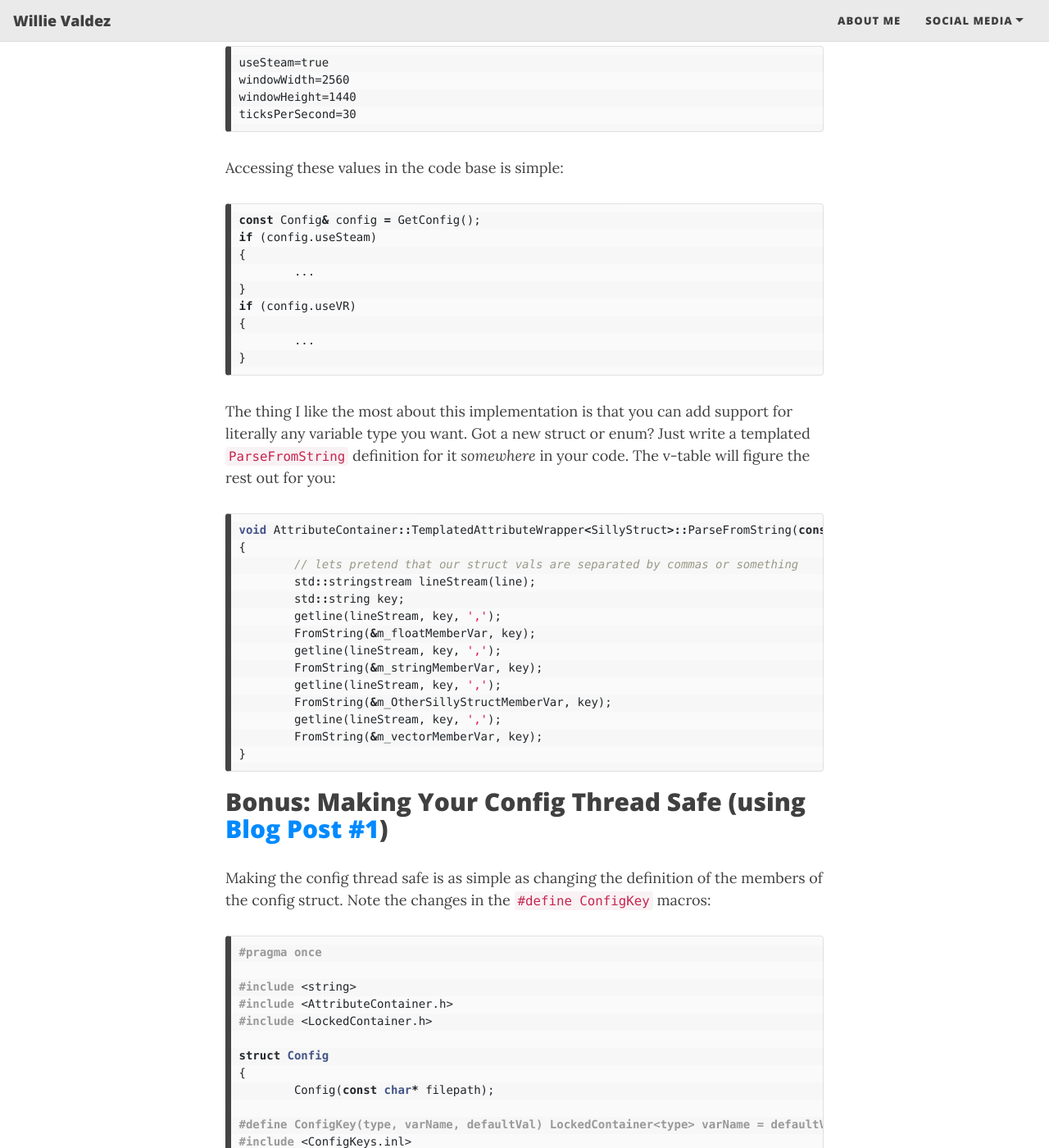
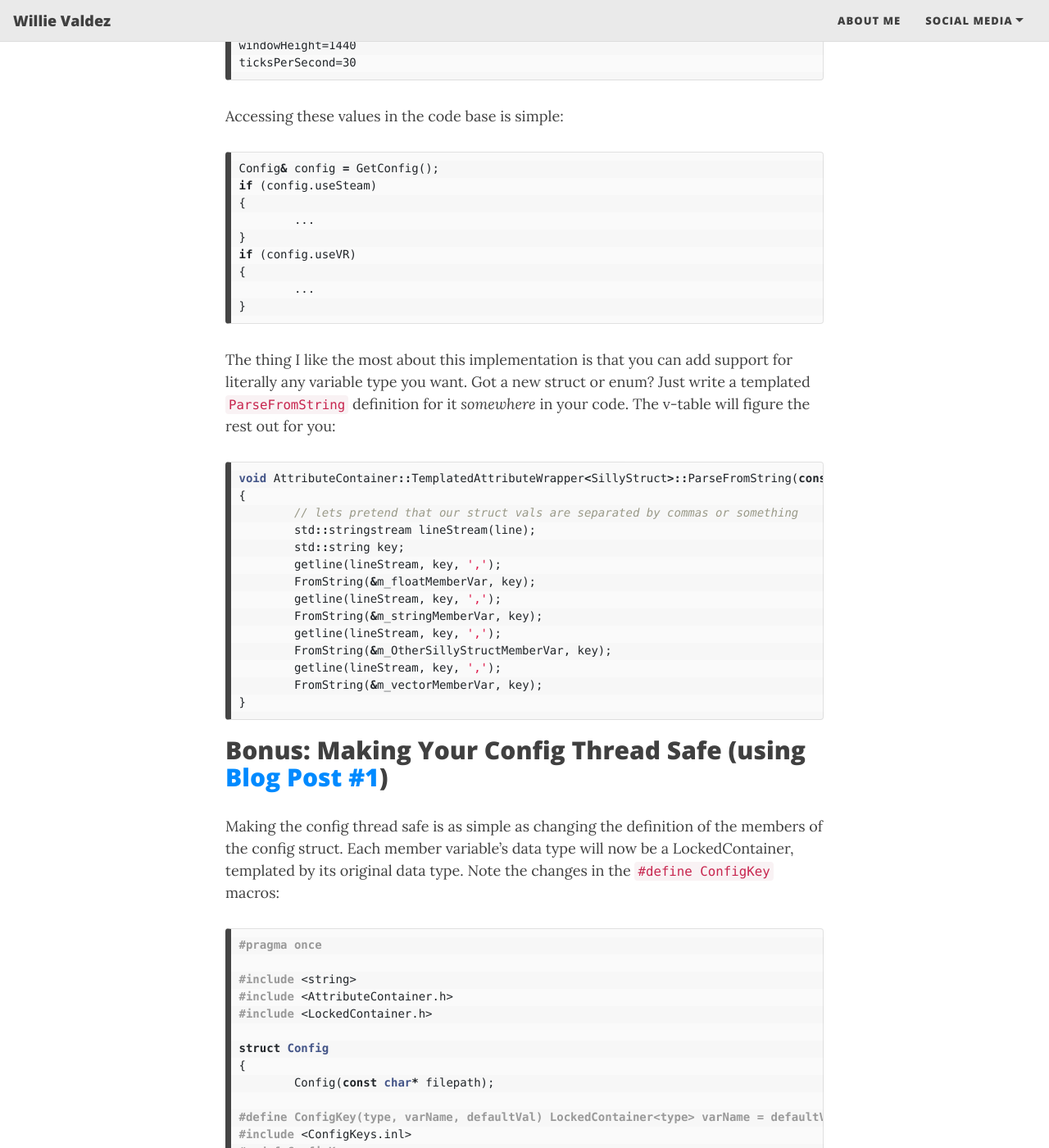
Before and after one commit to g2valdez/willievaldez.github.io, a Jekyll site: the page built from _posts/2020-10-18-Config.md, in a window 1280 px wide and 1400 px high, scrolled down 4551 px. Shown: the whole window at 82% size. Built offline with Jekyll 4.4.1, drawn with Linux system fonts in a browser that asks for light colours; nearby versions of some CDN libraries.

Commit message:
small tweaks to blog post 4

````diff
--- a/_posts/2020-10-18-Config.md
+++ b/_posts/2020-10-18-Config.md
@@ -82,7 +82,6 @@
 
 Awesome, now we can make parsers for any data type. Here's my `bool` parser, for example:
 ```cpp
-
 void TemplatedAttributeWrapper<bool>::ParseFromString(bool* m_data, const std::string& rawVal)
 {
 	std::string lowerCase = rawVal;
@@ -93,9 +92,7 @@
 
 	*m_data = lowerCase == "true" ? true : false;
 }
-
 ```
-
 
 Now I'm gonna do something weird. I'm going to define the config keys in a separate `.inl` file, because we will be using this code snippet multiple times. I'm doing this instead of duplicating the code because if I want to add a new config, I only want to add one line of code.
 
@@ -139,8 +136,7 @@
 	};
 };
 
-const Config& GetConfig();
-
+Config& GetConfig();
 ```
 
 Now we define the function that will lazy load the config file and set attributes in the static `Config` object. I'm gonna keep the config parsing simple for now, and expect each variable in `config.txt` to be `key=value` separated by newlines.
@@ -173,7 +169,7 @@
 	}
 }
 
-const Config& GetConfig()
+Config& GetConfig()
 {
 	static Config config("config.txt");
 	return config;
@@ -190,7 +186,7 @@
 
 Accessing these values in the code base is simple:
 ```cpp
-const Config& config = GetConfig();
+Config& config = GetConfig();
 if (config.useSteam)
 {
 	...
@@ -221,7 +217,7 @@
 
 ## Bonus: Making Your Config Thread Safe (using [Blog Post #1](https://willievaldez.github.io/2020-09-27-ReadWrite_LockedContainer/))
 
-Making the config thread safe is as simple as changing the definition of the members of the config struct. Note the changes in the `#define ConfigKey` macros:
+Making the config thread safe is as simple as changing the definition of the members of the config struct. Each member variable's data type will now be a LockedContainer, templated by its original data type. Note the changes in the `#define ConfigKey` macros:
 
 ```cpp
 #pragma once
@@ -263,7 +259,6 @@
 // write lock will be acquired during the lifetime of the windowWidthW variable:
 LockedContainer<int>::WriteContainer windowWidthW = GetConfig().windowWidth.Access();
 windowWidthW = 1366; // modifying window width (thread safe)
-
 ```
 
 That wasn't too bad, right? A fairly simple (thread safe) config system which allows you to define support for literally any data type. Tune in next week where I will completely change gears and mess around with lighting attenuation!
````
